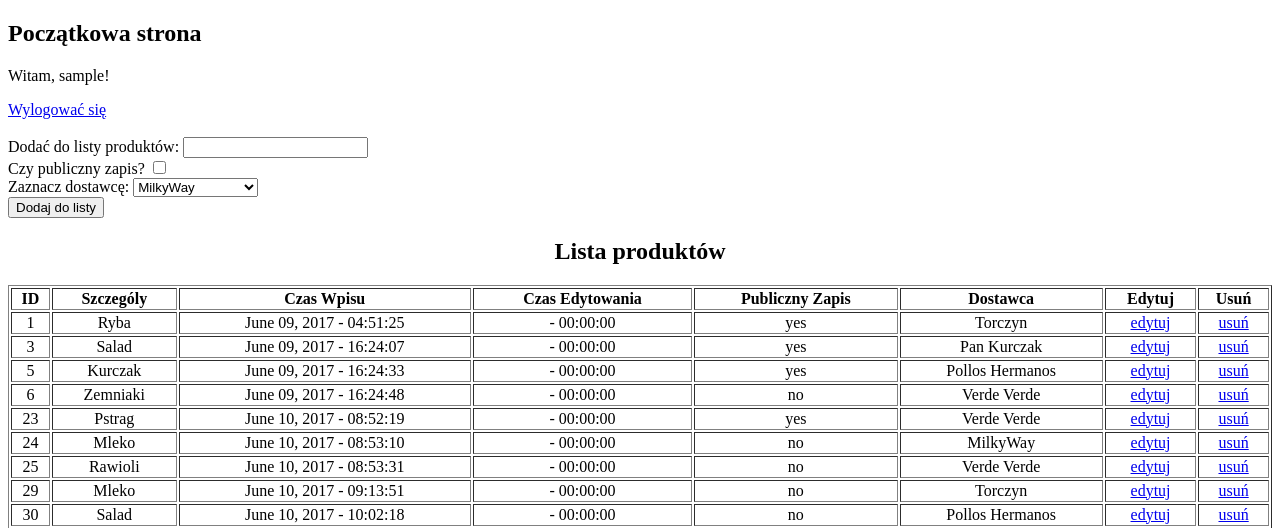
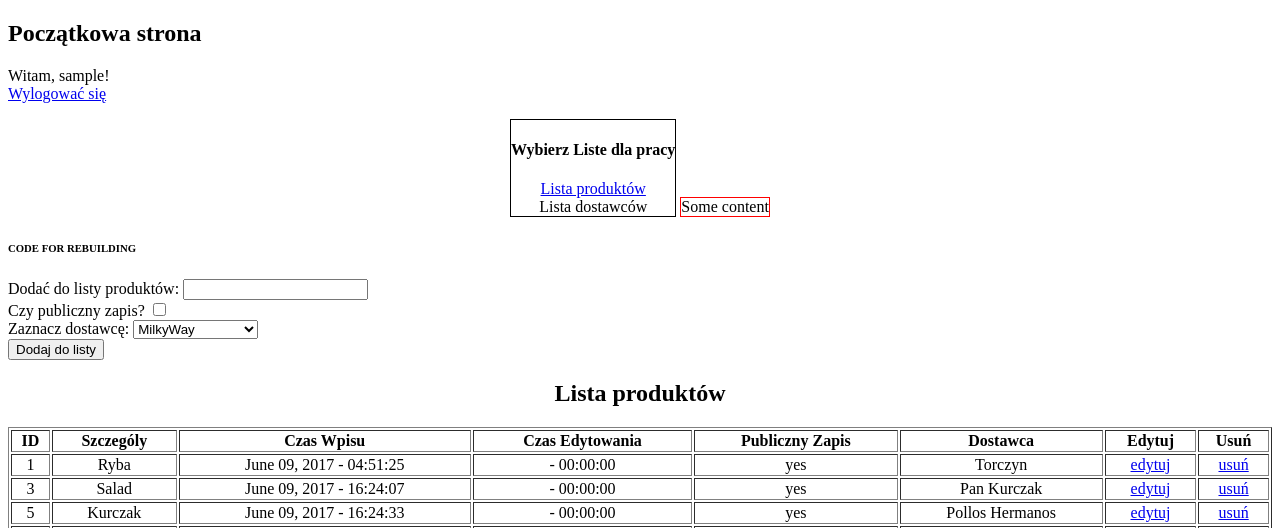
Before and after one commit to IaroslavShchevych/baza_produktow, a PHP site: page /home.php in a window 1280 px wide. Shown: the top 528 px of the page. Run offline with PHP 8.4, Linux system fonts and the light colour scheme; the visitor is signed in with stand-in values (Sample User, id 1); data comes from the database, SQL or seed files in the repository.

Commit message:
Add files via upload
zmiana home.php

```diff
--- a/home.php
+++ b/home.php
@@ -14,9 +14,35 @@
 	$user = $_SESSION['imie']; //assigns user value
 	?>
 	<body>
-		<h2>Początkowa strona</h2>
-		<p>Witam, <?php Print "$user"?>!</p> <!--Displays user's name-->
-		<a href="logout.php">Wylogować się</a><br/><br/>
+		<!-- HEADER -->
+		<div name="id">
+			<h2>Początkowa strona</h2>
+			<p>Witam, <?php Print "$user"?>! <br/> <a href="logout.php">Wylogować się</a> </p> <!--Displays user's name-->
+		</div>
+
+		<!-- MAIN AREA WITH TWO SIDEBARS -->
+
+		<div id="wrapper" style="text-align:center;">
+			<div id="left sidebar" style="border:1px solid #000; display:inline-block;">
+				<h4> Wybierz Liste dla pracy </h4>
+				<a href="#">Lista produktów</a> <br/>
+				<!-- >>>>DOES'N WORK LINE BELOW<<<<< -->
+				<span onClick="StartFrame()"> Lista dostawców </span>
+			</div>
+			<div id="main_frame" style="border:1px solid red; display:inline-block;"> Some content  </div>
+		</div>
+
+
+<script type="text/javascript">
+	function StartFrame(){
+			document.getElementById("main_frame").innerHTML = '<?php include "vendors_table.php"; ?>' ;
+	}
+
+</script>
+
+		<!-- CODE FOR REBUILDING -->
+
+		<h6> CODE FOR REBUILDING </h6>
 		<form action="add.php" method="POST">
 			Dodać do listy produktów: <input type="text" name="szczegoly"/><br/>
 			Czy publiczny zapis? <input type="checkbox" name="publiczny[]" value="yes"/><br/>
```
